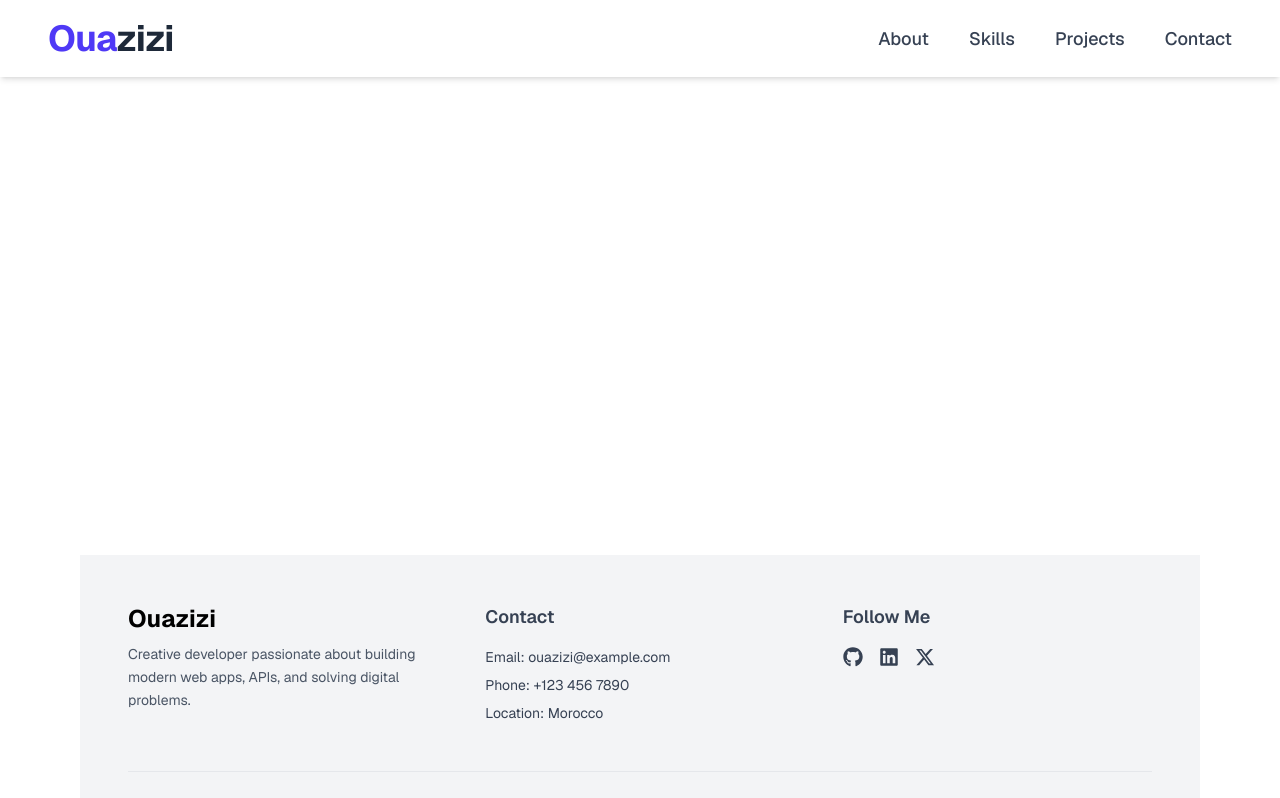
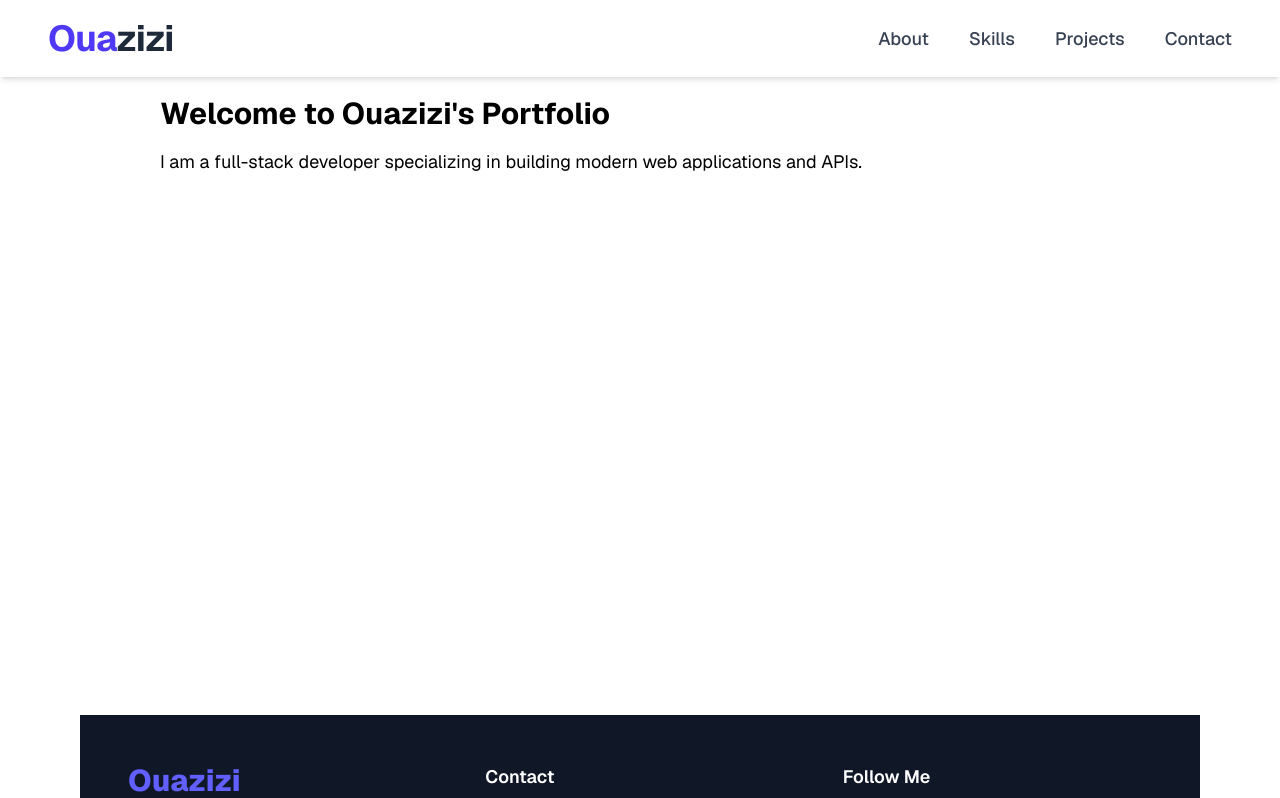
Before and after one commit to helouazizi/ouazizi, a Next.js app: page / in a window 1280 px wide. Shown: the top 798 px of the page. Built offline with nearby package versions, Linux system fonts and the light colour scheme.

Commit message:
add some fix

```diff
--- a/app/components/footer.jsx
+++ b/app/components/footer.jsx
@@ -8,37 +8,39 @@ export default function Footer() {
         {/* Your main content here */}
       </main>
 
-      <footer className="bg-gray-100 dark:bg-[#111] text-gray-700 dark:text-gray-300 pt-12 pb-8 px-6 sm:px-12 font-[var(--font-geist-sans)]">
+      <footer className="bg-gray-900 dark:bg-[#111] text-white py-12 px-6 sm:px-12 font-[var(--font-geist-sans)]">
         <div className="max-w-7xl mx-auto grid gap-12 md:grid-cols-3">
           {/* Logo & Description */}
           <div>
-            <h2 className="text-2xl font-bold text-black dark:text-white mb-2">Ouazizi</h2>
-            <p className="text-sm text-gray-600 dark:text-gray-400 leading-relaxed">
-              Creative developer passionate about building modern web apps, APIs, and solving digital problems.
+            <h2 className="text-3xl font-extrabold text-indigo-500 dark:text-indigo-400 mb-4">
+              Ouazizi
+            </h2>
+            <p className="text-sm text-gray-400 dark:text-gray-300 leading-relaxed">
+              Building modern solutions for the digital world. Passionate about creating impactful web apps and APIs.
             </p>
           </div>
 
           {/* Contact Info */}
           <div>
-            <h3 className="text-lg font-semibold mb-4">Contact</h3>
-            <ul className="text-sm space-y-2">
-              <li>Email: <a href="mailto:ouazizi@example.com" className="hover:text-indigo-600">ouazizi@example.com</a></li>
-              <li>Phone: <a href="tel:+1234567890" className="hover:text-indigo-600">+123 456 7890</a></li>
+            <h3 className="text-lg font-semibold text-white mb-4">Contact</h3>
+            <ul className="text-sm space-y-2 text-gray-400 dark:text-gray-300">
+              <li>Email: <a href="mailto:ouazizi@example.com" className="hover:text-indigo-500">ouazizi@example.com</a></li>
+              <li>Phone: <a href="tel:+1234567890" className="hover:text-indigo-500">+123 456 7890</a></li>
               <li>Location: Morocco</li>
             </ul>
           </div>
 
           {/* Social Links */}
           <div>
-            <h3 className="text-lg font-semibold mb-4">Follow Me</h3>
-            <div className="flex gap-4 text-xl">
-              <Link href="https://github.com/ouazizi" target="_blank" className="hover:text-indigo-600">
+            <h3 className="text-lg font-semibold text-white mb-4">Follow Me</h3>
+            <div className="flex gap-6 text-2xl text-gray-400 dark:text-gray-300">
+              <Link href="https://github.com/ouazizi" target="_blank" className="hover:text-indigo-500 transition">
                 <FaGithub />
               </Link>
-              <Link href="https://linkedin.com/in/ouazizi" target="_blank" className="hover:text-indigo-600">
+              <Link href="https://linkedin.com/in/ouazizi" target="_blank" className="hover:text-indigo-500 transition">
                 <FaLinkedin />
               </Link>
-              <Link href="https://x.com/ouazizi" target="_blank" className="hover:text-indigo-600">
+              <Link href="https://x.com/ouazizi" target="_blank" className="hover:text-indigo-500 transition">
                 <FaXTwitter />
               </Link>
             </div>
@@ -46,7 +48,7 @@ export default function Footer() {
         </div>
 
         {/* Bottom Line */}
-        <div className="mt-12 border-t border-gray-200 dark:border-gray-800 pt-6 text-center text-sm text-gray-500 dark:text-gray-600">
+        <div className="mt-12 border-t border-gray-700 dark:border-gray-800 pt-6 text-center text-sm text-gray-400 dark:text-gray-600">
           © {new Date().getFullYear()} Ouazizi. All rights reserved.
         </div>
       </footer>
--- a/app/components/header.jsx
+++ b/app/components/header.jsx
@@ -6,7 +6,7 @@ export default function Header() {
   const [isOpen, setIsOpen] = useState(false);
 
   return (
-    <header className="w-full px-6 py-4 sm:px-12 bg-white dark:bg-[#121212] shadow-md fixed top-0 left-0 z-50 font-[var(--font-geist-sans)]">
+    <header className="w-full px-6 py-4 sm:px-12 bg-white dark:bg-[#111] shadow-md fixed top-0 left-0 z-50 font-[var(--font-geist-sans)]">
       <div className="max-w-7xl mx-auto flex items-center justify-between">
         {/* Logo */}
         <Link
--- a/app/page.js
+++ b/app/page.js
@@ -3,11 +3,22 @@ import Footer from "./components/footer";
 
 export default function Home() {
   return (
-    <div className="min-h-screen px-6 py-12 sm:px-20 font-sans bg-white text-black dark:bg-[#121212] dark:text-white">
-      {/* set up the header components */}
-      <Header/>
-      {/* set up the footer here */}
-      <Footer/>
+    <div className="min-h-screen px-6 py-12 sm:px-20 font-sans bg-gray-1000 text-black dark:bg-[#222] dark:text-white">
+      {/* Header Component */}
+      <Header />
+
+      {/* Main Content */}
+      <main className="px-6 py-12 sm:px-20">
+        <h1 className="text-3xl font-bold text-center sm:text-left">
+          Welcome to Ouazizi's Portfolio
+        </h1>
+        <p className="mt-4 text-lg text-center sm:text-left">
+          I am a full-stack developer specializing in building modern web applications and APIs.
+        </p>
+      </main>
+
+      {/* Footer Component */}
+      <Footer />
     </div>
   );
 }
```
